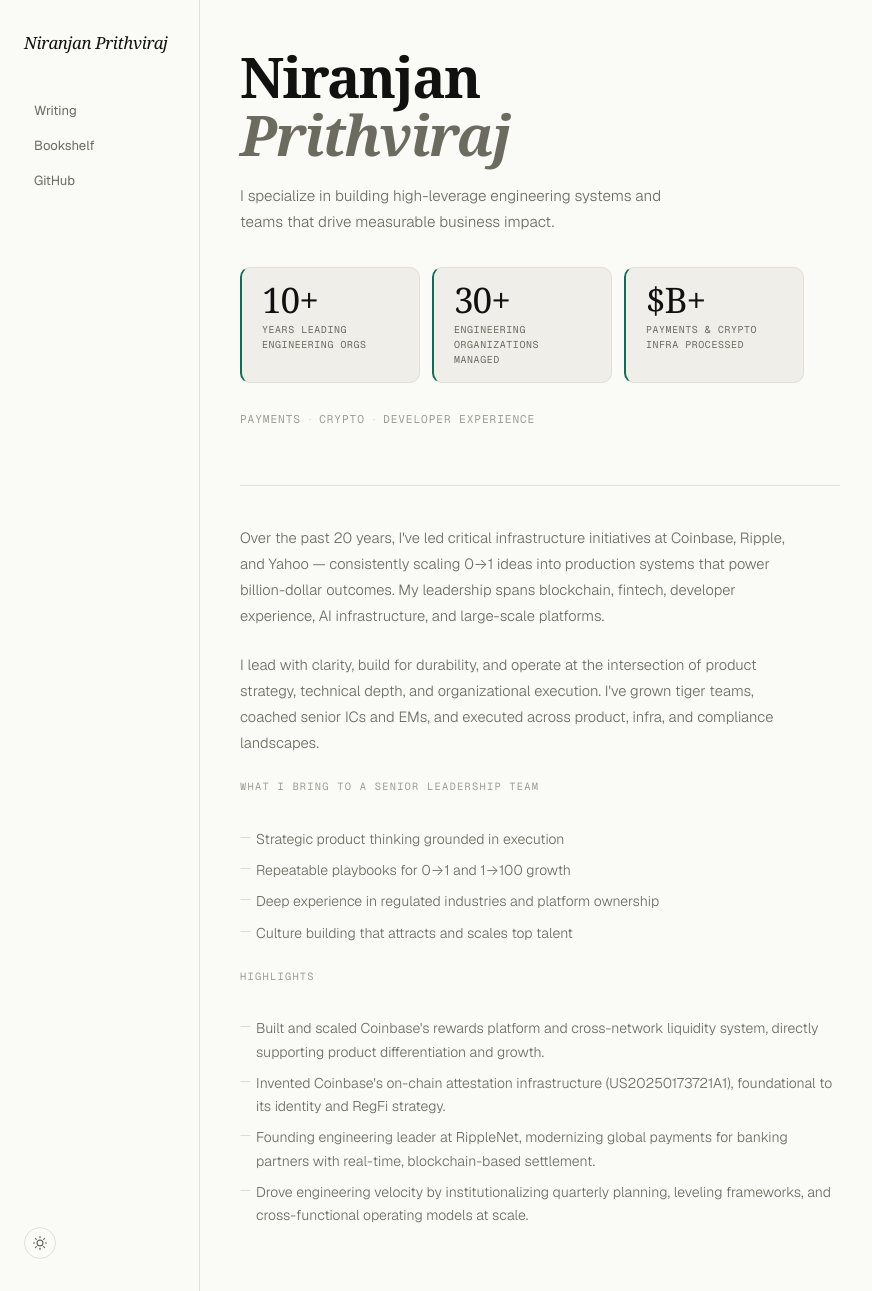
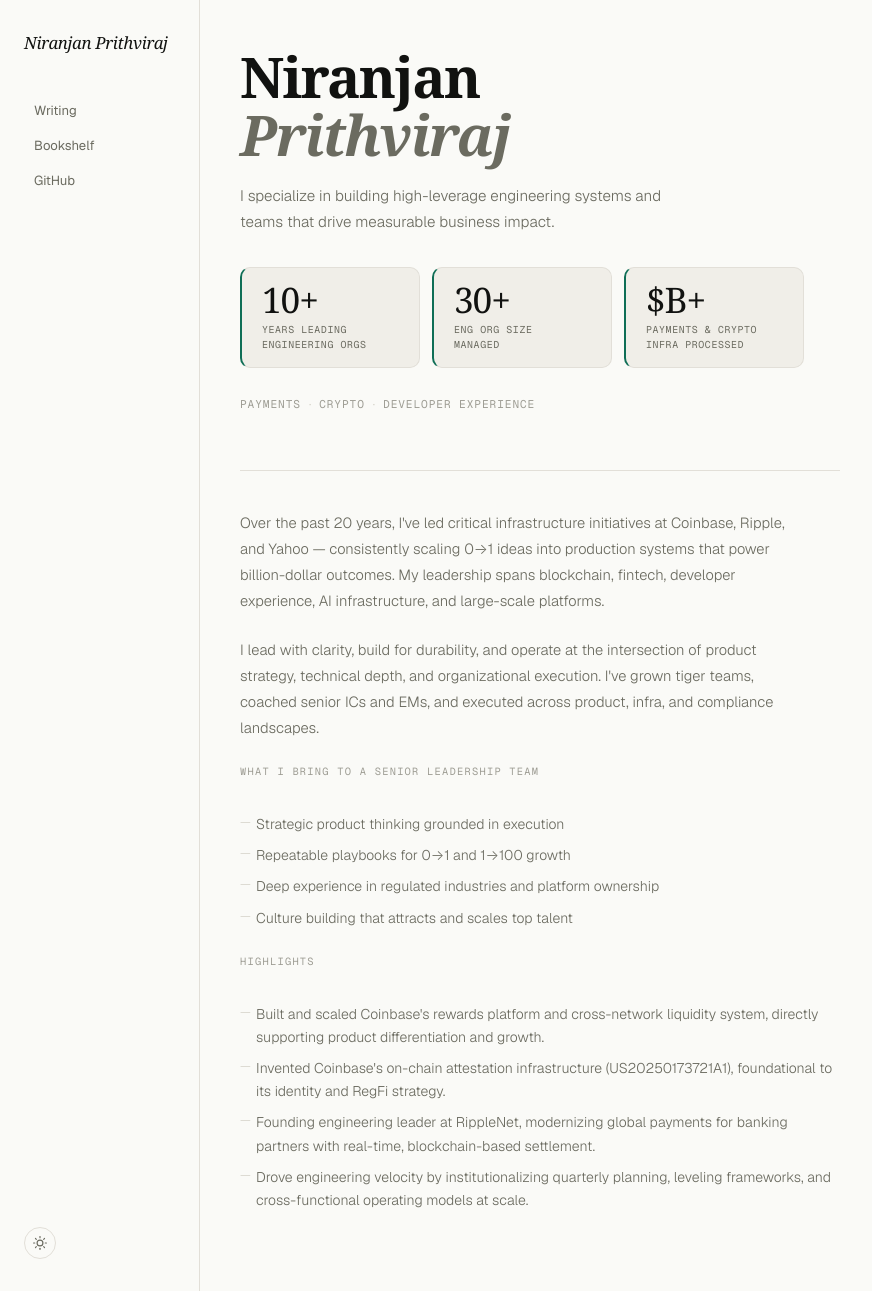
Before and after one commit to nbprithv/nbprithv.github.io, a Jekyll site: the page built from index.html, in a window 1280 px wide and 1291 px high. Shown: the whole window, without its empty margins (0-872 px from the left). Built offline with Jekyll 4.4.1, drawn with Linux system fonts in a browser that asks for light colours; some web fonts are replaced.

Commit message:
Update stat pill label to clarify org size metric
Co-Authored-By: Claude Sonnet 4.6 <noreply@anthropic.com>

```diff
--- a/index.html
+++ b/index.html
@@ -14,7 +14,7 @@ layout: default
       </div>
       <div class="stat-pill">
         <span class="stat-num">30+</span>
-        <span class="stat-label">Engineering<br>organizations managed</span>
+        <span class="stat-label">Eng org size<br>managed</span>
       </div>
       <div class="stat-pill">
         <span class="stat-num">$B+</span>
```
